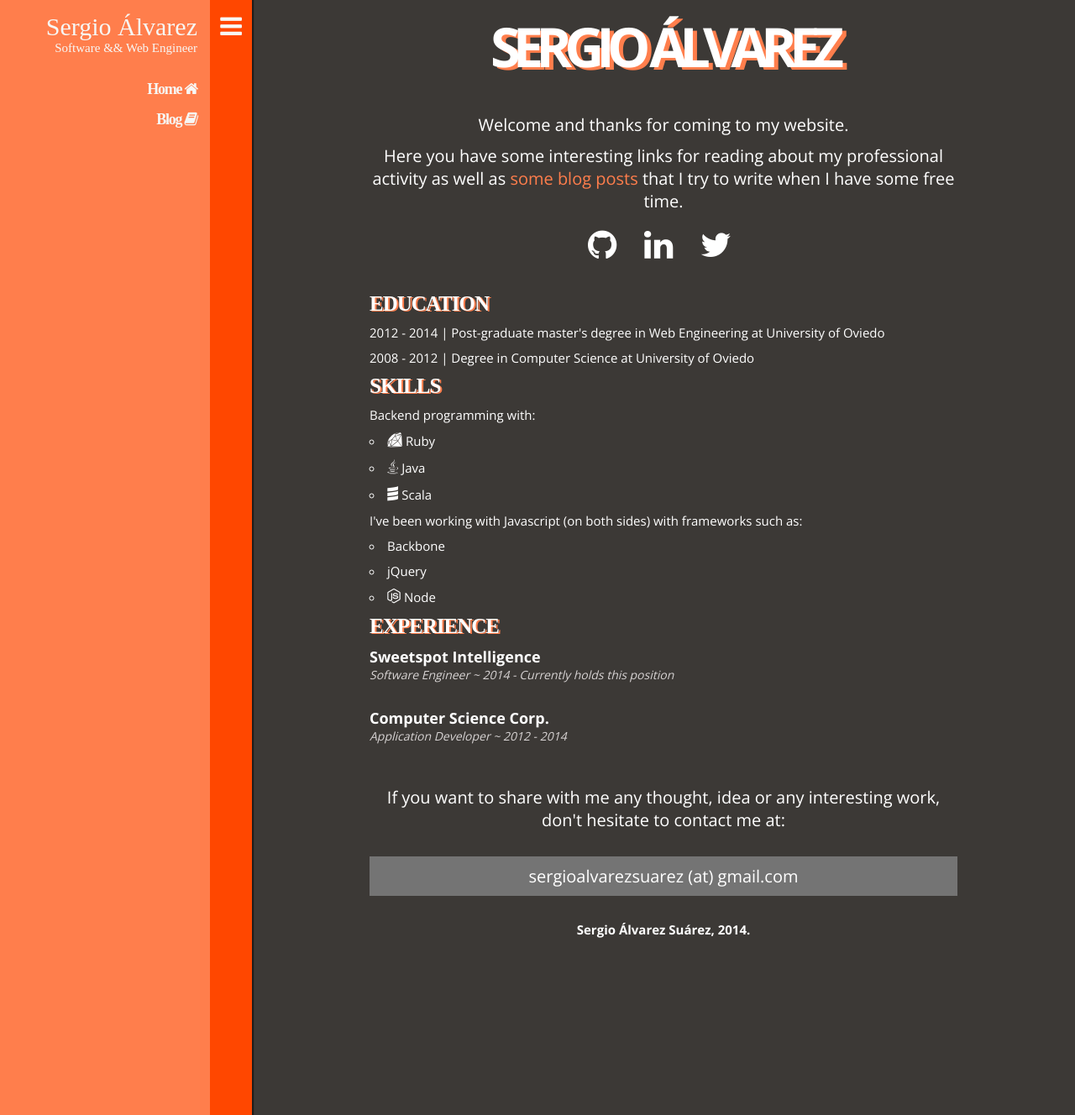
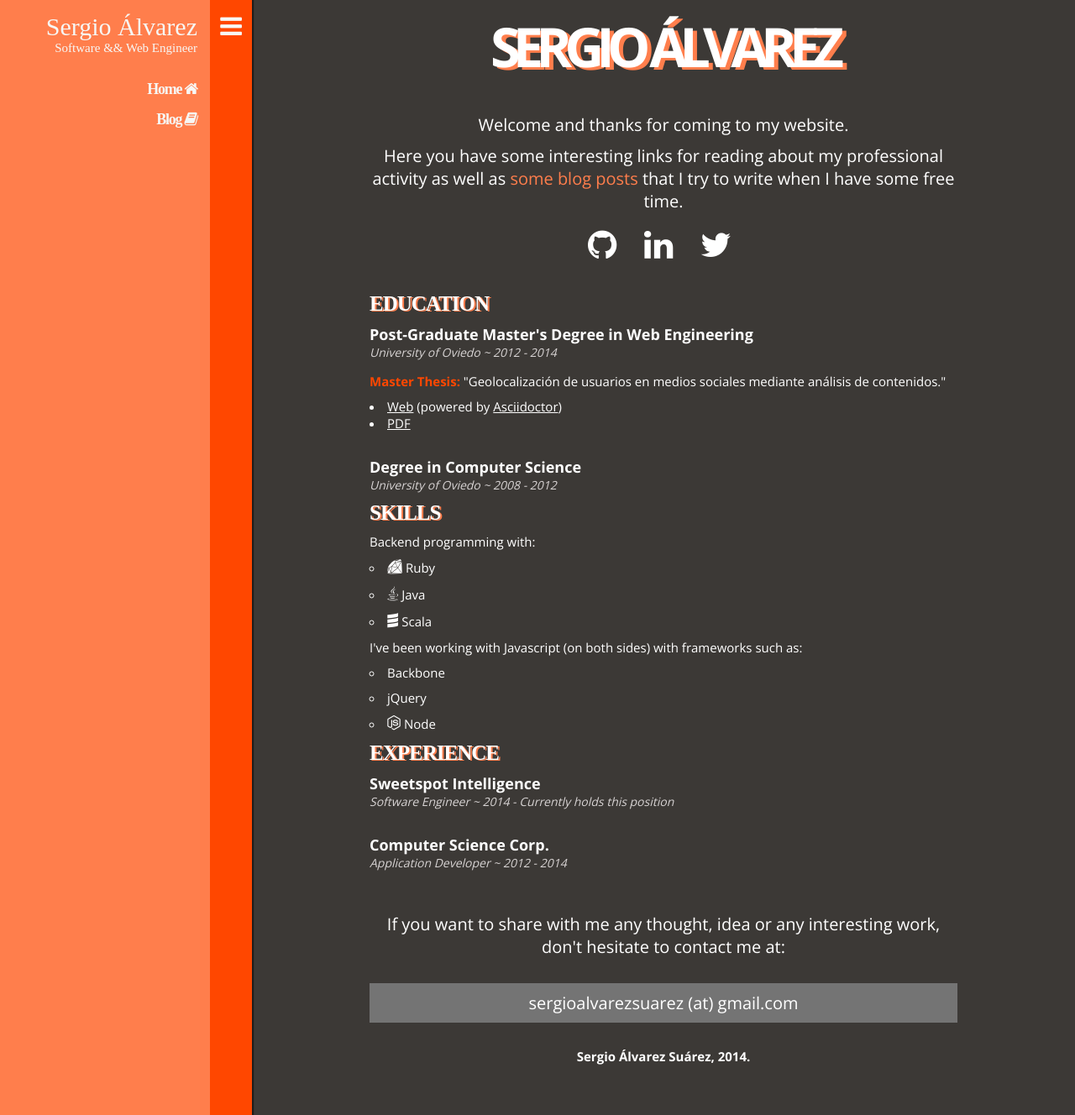
Before and after one commit to sergioalvz/sergioalvz.github.io, a Jekyll site: the page built from index.html, in a window 1280 px wide and 1328 px high. Shown: the whole window at 84% size. Built offline with Jekyll 4.4.1, drawn with Linux system fonts in a browser that asks for light colours; nearby versions of some CDN libraries; some web fonts are replaced; Markdown is read by kramdown in place of the engine named in the settings.

Commit message:
Update styles for improvig the Education section and the pagination buttons @ archive page

```diff
--- a/css/main.css
+++ b/css/main.css
@@ -158,7 +158,7 @@ strong { color: #ff4700; }
   font-size: 40px;
 }
 
-.home .content-wrapper p:last-of-type {
+.home .content-wrapper > section > p:last-of-type {
   margin-top: 30px;
   font-size: 15px;
   font-weight: bolder;
@@ -209,6 +209,27 @@ strong { color: #ff4700; }
   color: rgb(216, 212, 212);
   font-size: 14px;
   font-style: italic;
+}
+
+.home .resume > div > div > div > section > p {
+  font-weight: normal;
+  text-align: left;
+  font-size: 15px;
+  margin-top: 15px;
+}
+
+.home .resume > div > div > div > section > ul {
+  list-style-position: inside;
+}
+
+.home .resume > div > div > div > section > ul li {
+  font-size: 15px;
+  color: rgb(255, 255, 255);
+}
+
+.home .resume > div > div > div > section > ul li a {
+  font-size: 15px;
+  color: rgb(255, 255, 255);
 }
 
 .archive-post-wrapper {
@@ -397,9 +418,9 @@ h4 {
   color: rgb(255, 255, 255);
   display: inline-block;
   margin: 2.5px 0;
-  padding: 5px 0;
+  padding: 10px 0;
   text-decoration: none;
-  width: 80px;
+  width: 75px;
 
   -webkit-transition: all .25s;
   -moz-transition: all .25s;
--- a/index.html
+++ b/index.html
@@ -26,10 +26,31 @@ code_name: home
           <h4>Education</h4>
         </div>
         <div>
+          <div>
+            <header>
+              <h5>Post-Graduate Master's Degree in Web Engineering</h5>
+              <span>University of Oviedo ~ 2012 - 2014</span>
+            </header>
+            <section>
+              <p><strong>Master Thesis:</strong> "Geolocalización de usuarios en medios sociales mediante análisis de contenidos."</p>
               <ul>
-            <li>2012 - 2014 | Post-graduate master's degree in Web Engineering at University of Oviedo</li>
-            <li>2008 - 2012 | Degree in Computer Science at University of Oviedo</li>
+                <li>
+                  <a href="/doc/master-thesis/" title="Web version for the Master Thesis documentation powered by Asciidoctor">Web</a> (powered by <a href="http://asciidoctor.org/" title="Asciidoctor web" target="blank">Asciidoctor</a>)
+                </li>
+                <li>
+                  <a href="http://digibuo.uniovi.es/dspace/handle/10651/27890" title="PDF version for the Master Thesis documentation">PDF</a>
+                </li>
               </ul>
+            </section>
+          </div>
+          <div>
+            <header>
+              <h5>Degree in Computer Science</h5>
+              <span>University of Oviedo ~ 2008 - 2012</span>
+            </header>
+            <section>
+            </section>
+          </div>
         </div>
       </div>
       <div>
```
Lines whose indentation alone changed are shown as unchanged.
